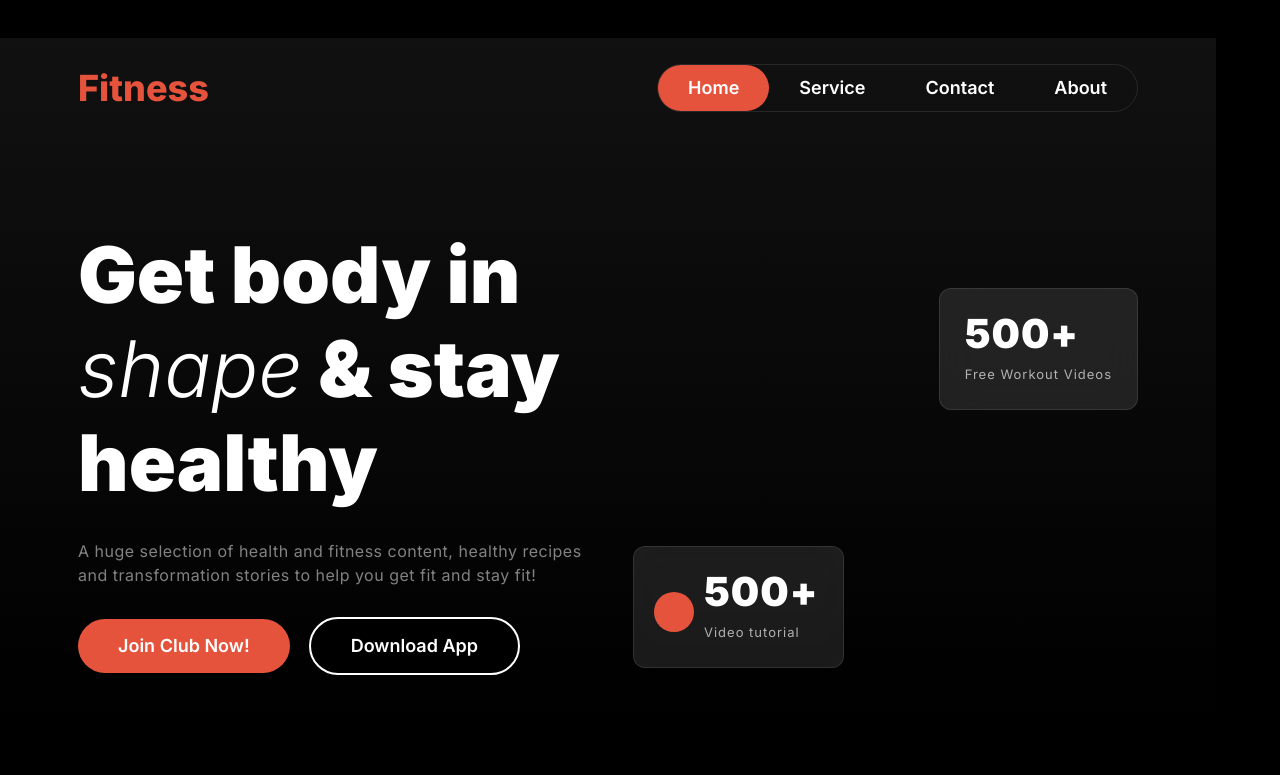
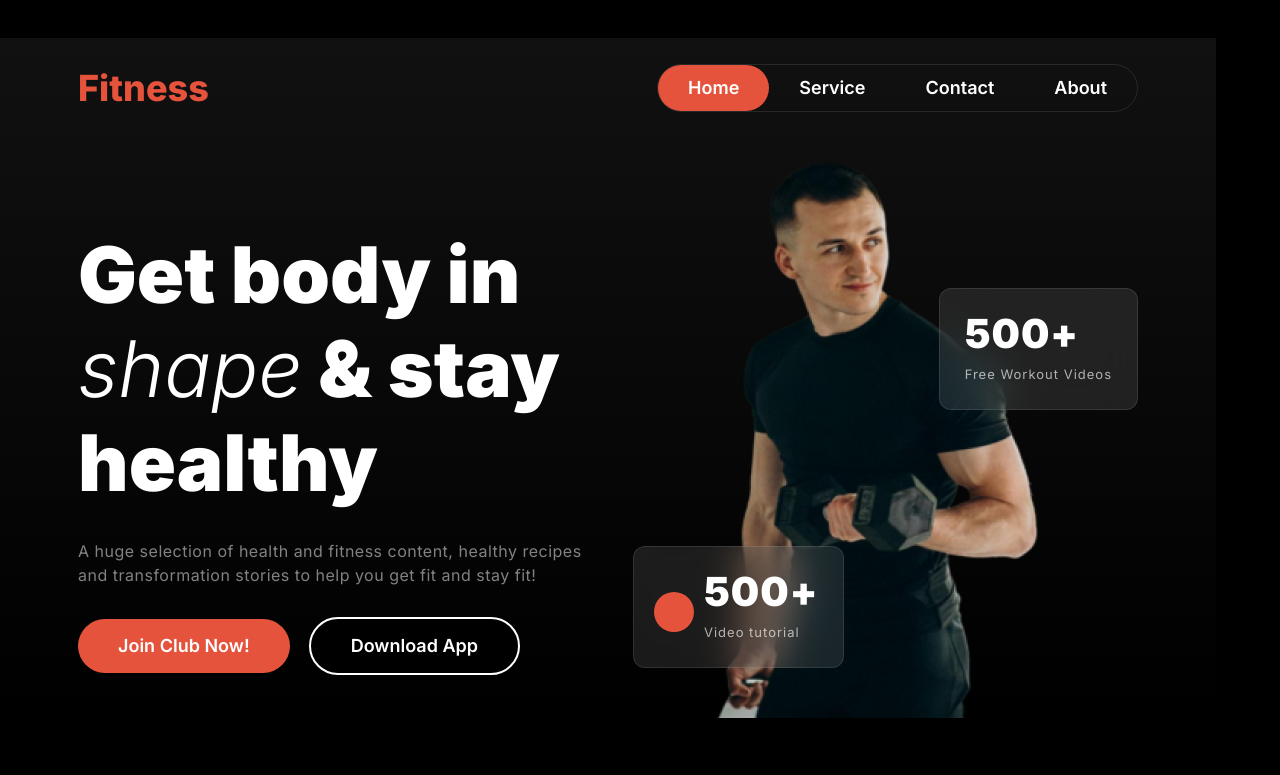
Before and after one commit to fabrazzak/Body-fitness, a plain HTML site: page index.html in a window 1280 px wide. Shown: the top 775 px of the page. Drawn offline with Linux system fonts and the light colour scheme; the site is published under a folder, as on GitHub Pages, so addresses that start at the root find nothing.

Commit message:
update some css

```diff
--- a/style.css
+++ b/style.css
@@ -165,7 +165,7 @@ body {
 }
 .banner-tutorials{
 
-    background-image: url("/images/images2.png");
+    background-image: url("./images/images2.png");
     background-position: center;
     background-repeat: no-repeat;
     position: relative;
```
